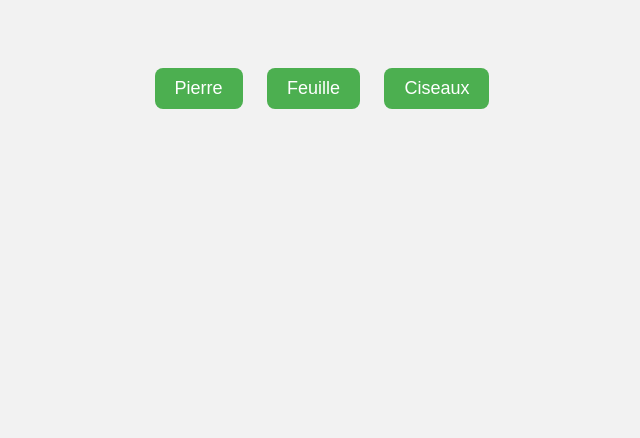
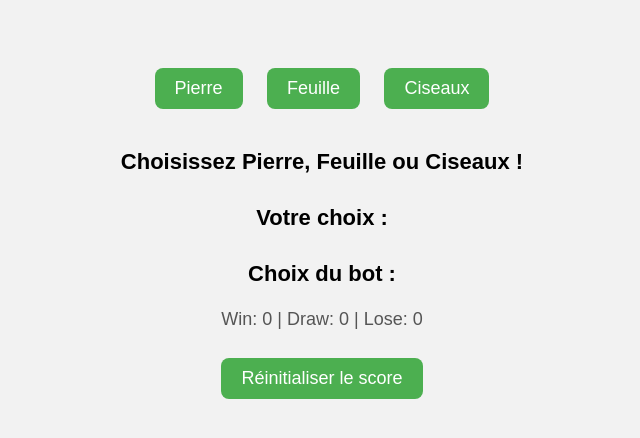
Before and after one commit to matheorim/shifumi, a plain HTML site: page index.html in a window 1280 px wide. Shown: the whole page, without its empty margins (318-958 px from the left). Drawn offline with Linux system fonts and the light colour scheme.

Commit message:
Update index.html

```diff
--- a/index.html
+++ b/index.html
@@ -10,11 +10,13 @@
         <button id="Pierre" type="button">Pierre</button>
         <button id="Feuille" type="button">Feuille</button>
         <button id="Ciseaux" type="button">Ciseaux</button>
-        <p id="resultat"></p>
-        <br>
-        <p id="VotreChoix"></p>
-        <br>
-        <p id="ChoixBot"></p>
-        <p id="scoreAffiche"></p>
+        <p id="resultat">Choisissez Pierre, Feuille ou Ciseaux !</p>
+
+        <p id="VotreChoix">Votre choix : </p>
+
+        <p id="ChoixBot">Choix du bot : </p>
+
+        <p id="scoreAffiche">Win: 0 | Draw: 0 | Lose: 0</p>
+        <button id="reset" type="button">Réinitialiser le score</button>
     </body>
 </html>
```
